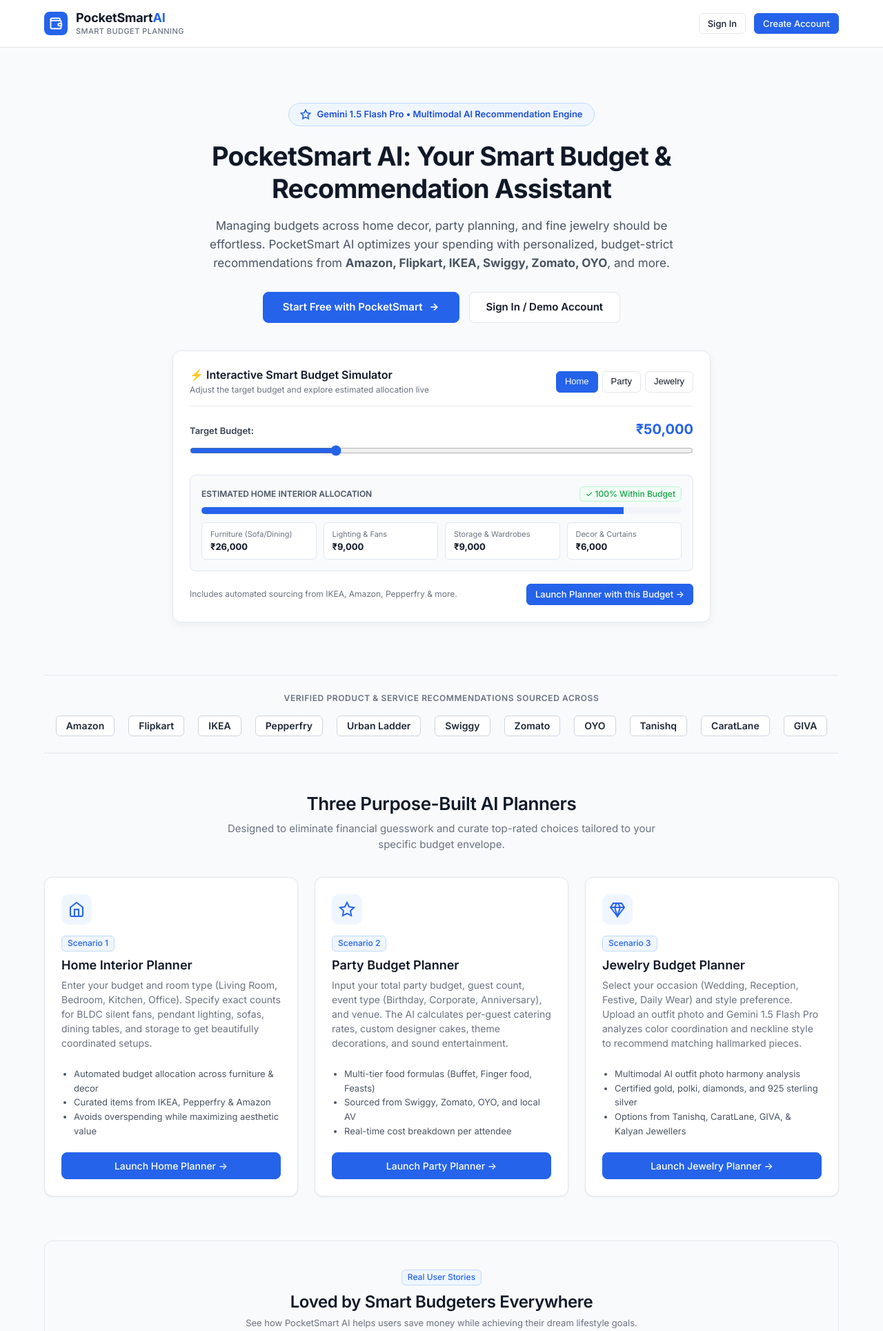
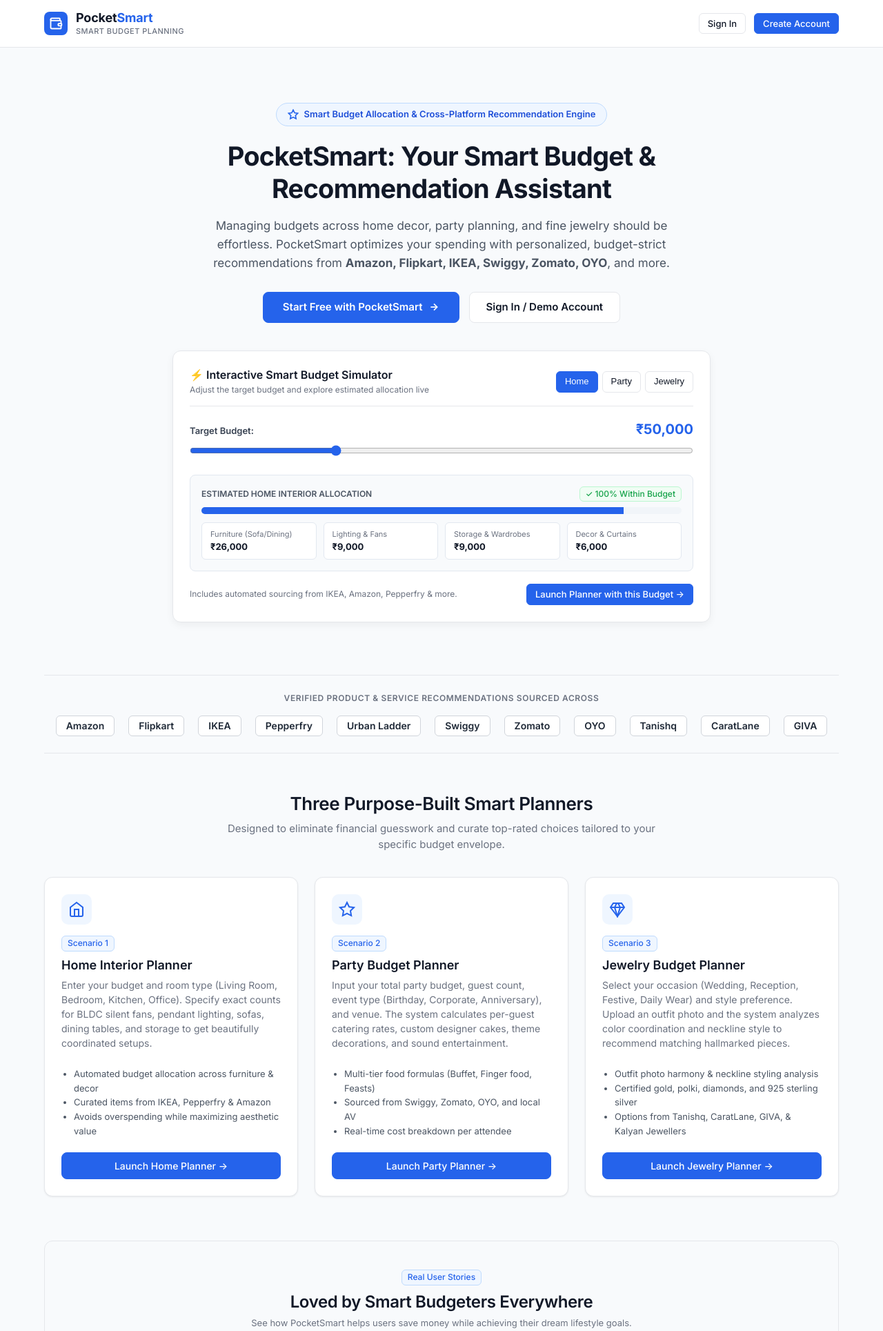
Before and after one commit to lakshusha2007-pixel/pocket-smart, a FastAPI app: page / in a window 1280 px wide. Shown: the top 1929 px of the page at 69% size. Run offline with FastAPI, Linux system fonts and the light colour scheme.

Commit message:
Remove AI buzzwords across UI, brand logo, and copy

```diff
--- a/main.py
+++ b/main.py
@@ -29,7 +29,7 @@
 init_db()
 
 app = FastAPI(
-    title="PocketSmart AI",
+    title="PocketSmart",
     description="Smart Budget & Recommendation Assistant powered by FastAPI and Google Gemini 1.5 Flash Pro",
     version="1.0.0"
 )
@@ -97,7 +97,7 @@
     return render(request, "index.html", {
         "user": user,
         "active_tab": "home",
-        "title": "PocketSmart AI — Smart Budget & Recommendation Assistant"
+        "title": "PocketSmart — Smart Budget & Recommendation Assistant"
     })
 
 @app.get("/login", response_class=HTMLResponse)
@@ -110,7 +110,7 @@
     return render(request, "login.html", {
         "error": error,
         "message": message,
-        "title": "Sign In — PocketSmart AI"
+        "title": "Sign In — PocketSmart"
     })
 
 @app.post("/login")
@@ -129,7 +129,7 @@
             return JSONResponse(status_code=400, content={"error": "Email and password are required."})
         return render(request, "login.html", {
             "error": "Email and password are required.",
-            "title": "Sign In — PocketSmart AI"
+            "title": "Sign In — PocketSmart"
         })
 
     conn = get_db_connection()
@@ -142,7 +142,7 @@
         return render(request, "login.html", {
             "error": "Invalid email address or password. Please try again.",
             "email": email,
-            "title": "Sign In — PocketSmart AI"
+            "title": "Sign In — PocketSmart"
         })
 
     request.session["user_id"] = user["id"]
@@ -168,7 +168,7 @@
     error = request.session.pop("flash_error", None)
     return render(request, "register.html", {
         "error": error,
-        "title": "Create Account — PocketSmart AI"
+        "title": "Create Account — PocketSmart"
     })
 
 @app.post("/register")
@@ -193,19 +193,19 @@
         err = "All fields are required."
         if is_json_request(request):
             return JSONResponse(status_code=400, content={"error": err})
-        return render(request, "register.html", {"error": err, "name": name, "email": email, "title": "Create Account — PocketSmart AI"})
+        return render(request, "register.html", {"error": err, "name": name, "email": email, "title": "Create Account — PocketSmart"})
 
     if password != confirm_password:
         err = "Passwords do not match."
         if is_json_request(request):
             return JSONResponse(status_code=400, content={"error": err})
-        return render(request, "register.html", {"error": err, "name": name, "email": email, "title": "Create Account — PocketSmart AI"})
+        return render(request, "register.html", {"error": err, "name": name, "email": email, "title": "Create Account — PocketSmart"})
 
     if len(password) < 6:
         err = "Password must be at least 6 characters."
         if is_json_request(request):
             return JSONResponse(status_code=400, content={"error": err})
-        return render(request, "register.html", {"error": err, "name": name, "email": email, "title": "Create Account — PocketSmart AI"})
+        return render(request, "register.html", {"error": err, "name": name, "email": email, "title": "Create Account — PocketSmart"})
 
     conn = get_db_connection()
     existing = conn.execute("SELECT id FROM users WHERE email = ?", (email.strip().lower(),)).fetchone()
@@ -214,7 +214,7 @@
         err = "An account with this email already exists."
         if is_json_request(request):
             return JSONResponse(status_code=400, content={"error": err})
-        return render(request, "register.html", {"error": err, "name": name, "title": "Create Account — PocketSmart AI"})
+        return render(request, "register.html", {"error": err, "name": name, "title": "Create Account — PocketSmart"})
 
     pwd_hash = hash_password(password)
     cursor = conn.cursor()
@@ -350,7 +350,7 @@
             "total_saved": total_saved
         },
         "recent_history": [dict(r) for r in recent_history],
-        "title": "Dashboard — PocketSmart AI"
+        "title": "Dashboard — PocketSmart"
     })
 
 # ==================== PLANNER: HOME INTERIOR ====================
@@ -365,7 +365,7 @@
     return render(request, "home_planner.html", {
         "user": user,
         "active_tab": "home_planner",
-        "title": "Home Interior Planner — PocketSmart AI"
+        "title": "Home Interior Planner — PocketSmart"
     })
 
 @app.post("/planner/home")
@@ -459,7 +459,7 @@
     return render(request, "party_planner.html", {
         "user": user,
         "active_tab": "party_planner",
-        "title": "Party Budget Planner — PocketSmart AI"
+        "title": "Party Budget Planner — PocketSmart"
     })
 
 @app.post("/planner/party")
@@ -543,7 +543,7 @@
     return render(request, "jewelry_planner.html", {
         "user": user,
         "active_tab": "jewelry_planner",
-        "title": "Jewelry Budget Planner — PocketSmart AI"
+        "title": "Jewelry Budget Planner — PocketSmart"
     })
 
 @app.post("/planner/jewelry")
@@ -690,7 +690,7 @@
         "rec": rec_data,
         "inputs": inputs_data,
         "used_percentage": used_percentage,
-        "title": f"Recommendations: {record['title']} — PocketSmart AI"
+        "title": f"Recommendations: {record['title']} — PocketSmart"
     })
 
 # ==================== HISTORY ROUTE ====================
@@ -719,7 +719,7 @@
         "user": user,
         "active_tab": "history",
         "history": history_list,
-        "title": "Recommendation History — PocketSmart AI"
+        "title": "Recommendation History — PocketSmart"
     })
 
 @app.post("/history/delete/{history_id}")
@@ -751,7 +751,7 @@
 
     return {
         "status": "online",
-        "app": "PocketSmart AI",
+        "app": "PocketSmart",
         "database_connected": db_ok,
         "gemini_ai": gemini_status,
         "supported_platforms": [
@@ -764,4 +764,10 @@
 if __name__ == "__main__":
     import uvicorn
     port = int(os.environ.get("PORT", 8080))
-    uvicorn.run("main:app", host="0.0.0.0", port=port, reload=True)
+    # On Render/cloud platforms use 0.0.0.0, locally use 127.0.0.1 so Windows browsers don't fail with ERR_ADDRESS_INVALID
+    host = os.environ.get("HOST", "0.0.0.0" if os.environ.get("RENDER") or (os.environ.get("PORT") and not os.name == 'nt') else "127.0.0.1")
+    print(f"\n=======================================================")
+    print(f"  PocketSmart is running!")
+    print(f"  Open in browser: http://127.0.0.1:{port} or http://localhost:{port}")
+    print(f"=======================================================\n")
+    uvicorn.run("main:app", host=host, port=port, reload=True)
--- a/package.json
+++ b/package.json
@@ -5,7 +5,7 @@
   "scripts": {
     "dev": "python main.py",
     "start": "python main.py",
-    "server": "python -m uvicorn main:app --host 0.0.0.0 --port 8080 --reload",
+    "server": "python -m uvicorn main:app --host 127.0.0.1 --port 8080 --reload",
     "test": "python test_app.py",
     "deploy:vercel": "vercel",
     "deploy:vercel:prod": "vercel --prod",
--- a/templates/base.html
+++ b/templates/base.html
@@ -3,7 +3,7 @@
 <head>
   <meta charset="UTF-8">
   <meta name="viewport" content="width=device-width, initial-scale=1.0">
-  <title>{{ title or "PocketSmart AI — Smart Budget & Recommendation Assistant" }}</title>
+  <title>{{ title or "PocketSmart — Smart Budget & Recommendation Assistant" }}</title>
   <meta name="description" content="Intelligent budget allocation and curated product recommendations for home interiors, parties, and jewelry.">
 
   <!-- Modern Clean Typography: Inter -->
@@ -29,7 +29,7 @@
           </svg>
         </div>
         <div class="brand-text-col">
-          <span class="brand-title">PocketSmart<span>AI</span></span>
+          <span class="brand-title">Pocket<span>Smart</span></span>
           <span class="brand-subtitle">Smart Budget Planning</span>
         </div>
       </a>
@@ -157,7 +157,7 @@
   <footer class="footer">
     <div class="container footer-inner">
       <div class="footer-col">
-        <p class="text-sm">© 2026 <strong>PocketSmart AI</strong>. All rights reserved. Smart Budget & Product Recommendation Assistant.</p>
+        <p class="text-sm">© 2026 <strong>PocketSmart</strong>. All rights reserved. Smart Budget & Product Recommendation Assistant.</p>
       </div>
       <ul class="footer-links">
         <li><a href="/dashboard">Dashboard</a></li>
--- a/templates/dashboard.html
+++ b/templates/dashboard.html
@@ -3,7 +3,7 @@
 {% block content %}
 <div class="dashboard-header">
   <h1 class="heading-1">Welcome back, {{ user.name }}</h1>
-  <p class="body-text">Plan your spending smarter with PocketSmart AI.</p>
+  <p class="body-text">Plan your spending smarter with PocketSmart.</p>
 </div>
 
 <!-- Overview Stats Banner -->
--- a/templates/index.html
+++ b/templates/index.html
@@ -7,15 +7,15 @@
   <section class="landing-hero" style="text-align: center; padding: 48px 0 36px 0;">
     <div style="display: inline-flex; align-items: center; gap: 8px; background: #EFF6FF; border: 1px solid #BFDBFE; border-radius: 9999px; padding: 6px 16px; margin-bottom: 20px;">
       <svg width="16" height="16" viewBox="0 0 24 24" fill="none" stroke="#2563EB" stroke-width="2.5"><polygon points="12 2 15.09 8.26 22 9.27 17 14.14 18.18 21.02 12 17.77 5.82 21.02 7 14.14 2 9.27 8.91 8.26 12 2"></polygon></svg>
-      <span style="font-size: 13px; font-weight: 600; color: #1D4ED8;">Gemini 1.5 Flash Pro • Multimodal AI Recommendation Engine</span>
+      <span style="font-size: 13px; font-weight: 600; color: #1D4ED8;">Smart Budget Allocation & Cross-Platform Recommendation Engine</span>
     </div>
 
     <h1 class="heading-1" style="font-size: 38px; font-weight: 800; max-width: 820px; margin: 0 auto 16px auto; line-height: 1.25; color: #111827;">
-      PocketSmart AI: Your Smart Budget & Recommendation Assistant
+      PocketSmart: Your Smart Budget & Recommendation Assistant
     </h1>
 
     <p class="body-text" style="font-size: 17px; max-width: 720px; margin: 0 auto 28px auto; color: #4B5563; line-height: 1.6;">
-      Managing budgets across home decor, party planning, and fine jewelry should be effortless. PocketSmart AI optimizes your spending with personalized, budget-strict recommendations from <strong>Amazon, Flipkart, IKEA, Swiggy, Zomato, OYO</strong>, and more.
+      Managing budgets across home decor, party planning, and fine jewelry should be effortless. PocketSmart optimizes your spending with personalized, budget-strict recommendations from <strong>Amazon, Flipkart, IKEA, Swiggy, Zomato, OYO</strong>, and more.
     </p>
 
     <div style="display: flex; gap: 14px; justify-content: center; flex-wrap: wrap; margin-bottom: 40px;">
@@ -102,7 +102,7 @@
   <!-- Three Core Scenarios Section -->
   <section id="planners" style="margin-bottom: 64px;">
     <div style="text-align: center; margin-bottom: 36px;">
-      <h2 class="heading-2" style="font-size: 26px; margin-bottom: 8px;">Three Purpose-Built AI Planners</h2>
+      <h2 class="heading-2" style="font-size: 26px; margin-bottom: 8px;">Three Purpose-Built Smart Planners</h2>
       <p class="body-text" style="max-width: 620px; margin: 0 auto;">Designed to eliminate financial guesswork and curate top-rated choices tailored to your specific budget envelope.</p>
     </div>
 
@@ -133,7 +133,7 @@
         </div>
         <span class="badge badge-info" style="margin-bottom: 8px; align-self: flex-start;">Scenario 2</span>
         <h3 class="planner-card-title">Party Budget Planner</h3>
-        <p class="planner-card-desc">Input your total party budget, guest count, event type (Birthday, Corporate, Anniversary), and venue. The AI calculates per-guest catering rates, custom designer cakes, theme decorations, and sound entertainment.</p>
+        <p class="planner-card-desc">Input your total party budget, guest count, event type (Birthday, Corporate, Anniversary), and venue. The system calculates per-guest catering rates, custom designer cakes, theme decorations, and sound entertainment.</p>
         <ul style="font-size: 13px; color: #4B5563; margin-bottom: 20px; padding-left: 18px; line-height: 1.6;">
           <li>Multi-tier food formulas (Buffet, Finger food, Feasts)</li>
           <li>Sourced from Swiggy, Zomato, OYO, and local AV</li>
@@ -151,9 +151,9 @@
         </div>
         <span class="badge badge-info" style="margin-bottom: 8px; align-self: flex-start;">Scenario 3</span>
         <h3 class="planner-card-title">Jewelry Budget Planner</h3>
-        <p class="planner-card-desc">Select your occasion (Wedding, Reception, Festive, Daily Wear) and style preference. Upload an outfit photo and Gemini 1.5 Flash Pro analyzes color coordination and neckline style to recommend matching hallmarked pieces.</p>
+        <p class="planner-card-desc">Select your occasion (Wedding, Reception, Festive, Daily Wear) and style preference. Upload an outfit photo and the system analyzes color coordination and neckline style to recommend matching hallmarked pieces.</p>
         <ul style="font-size: 13px; color: #4B5563; margin-bottom: 20px; padding-left: 18px; line-height: 1.6;">
-          <li>Multimodal AI outfit photo harmony analysis</li>
+          <li>Outfit photo harmony & neckline styling analysis</li>
           <li>Certified gold, polki, diamonds, and 925 sterling silver</li>
           <li>Options from Tanishq, CaratLane, GIVA, & Kalyan Jewellers</li>
         </ul>
@@ -170,7 +170,7 @@
     <div style="text-align: center; margin-bottom: 32px;">
       <span class="badge badge-info" style="margin-bottom: 8px;">Real User Stories</span>
       <h2 class="heading-2" style="font-size: 24px; margin-bottom: 6px;">Loved by Smart Budgeters Everywhere</h2>
-      <p class="text-sm" style="color: #6B7280;">See how PocketSmart AI helps users save money while achieving their dream lifestyle goals.</p>
+      <p class="text-sm" style="color: #6B7280;">See how PocketSmart helps users save money while achieving their dream lifestyle goals.</p>
     </div>
 
     <div style="display: grid; grid-template-columns: repeat(auto-fit, minmax(280px, 1fr)); gap: 20px;">
@@ -180,7 +180,7 @@
           ★★★★★
         </div>
         <p class="text-sm" style="line-height: 1.6; color: #374151; margin-bottom: 16px;">
-          "I needed to furnish our 2BHK living room on a strict ₹65,000 budget. PocketSmart AI balanced a sleek Nordic sofa with energy-saving BLDC fans and IKEA lighting. It saved us ₹11,000 that we would have wasted on overpriced showrooms!"
+          "I needed to furnish our 2BHK living room on a strict ₹65,000 budget. PocketSmart balanced a sleek Nordic sofa with energy-saving BLDC fans and IKEA lighting. It saved us ₹11,000 that we would have wasted on overpriced showrooms!"
         </p>
         <div style="display: flex; align-items: center; gap: 10px;">
           <div style="width: 38px; height: 38px; border-radius: 50%; background: #2563EB; color: white; display: flex; align-items: center; justify-content: center; font-weight: 700; font-size: 14px;">RS</div>
@@ -228,7 +228,7 @@
 
   <!-- Bottom CTA Banner -->
   <section class="card" style="background: #111827; color: white; border: none; padding: 40px 24px; text-align: center; margin-bottom: 48px;">
-    <h2 class="heading-2" style="color: white; font-size: 26px; margin-bottom: 10px;">Ready to Plan Your Next Budget with AI?</h2>
+    <h2 class="heading-2" style="color: white; font-size: 26px; margin-bottom: 10px;">Ready to Plan Your Next Budget?</h2>
     <p class="text-sm" style="color: #9CA3AF; max-width: 580px; margin: 0 auto 24px auto;">
       Create an account in 30 seconds or test drive our interactive planners with the preloaded demo account.
     </p>
--- a/templates/login.html
+++ b/templates/login.html
@@ -14,7 +14,7 @@
               <path d="M3 5v14a2 2 0 0 0 2 2h15a1 1 0 0 0 1-1v-4"></path>
             </svg>
           </div>
-          <h2 class="heading-2" style="font-size: 22px; margin-bottom: 6px;">PocketSmart AI</h2>
+          <h2 class="heading-2" style="font-size: 22px; margin-bottom: 6px;">PocketSmart</h2>
           <p class="body-text" style="font-size: 16px; font-weight: 500; color: var(--text-primary); margin-bottom: 2px;">Plan smarter.</p>
           <p class="body-text" style="font-size: 16px; font-weight: 500; color: var(--primary);">Spend better.</p>
         </div>
--- a/templates/register.html
+++ b/templates/register.html
@@ -14,7 +14,7 @@
               <path d="M3 5v14a2 2 0 0 0 2 2h15a1 1 0 0 0 1-1v-4"></path>
             </svg>
           </div>
-          <h2 class="heading-2" style="font-size: 22px; margin-bottom: 6px;">PocketSmart AI</h2>
+          <h2 class="heading-2" style="font-size: 22px; margin-bottom: 6px;">PocketSmart</h2>
           <p class="body-text" style="font-size: 16px; font-weight: 500; color: var(--text-primary); margin-bottom: 2px;">Smart Budget Planning</p>
           <p class="body-text" style="font-size: 14px; color: var(--text-secondary);">Start optimizing your expenses across home, parties, and personal fashion.</p>
         </div>
@@ -26,7 +26,7 @@
           </li>
           <li class="auth-prop-item">
             <svg class="auth-prop-icon" width="18" height="18" viewBox="0 0 24 24" fill="none" stroke="currentColor" stroke-width="2.2" stroke-linecap="round" stroke-linejoin="round"><polyline points="20 6 9 17 4 12"></polyline></svg>
-            <span>AI-assisted recommendations based on real market rates.</span>
+            <span>Curated recommendations based on real market rates.</span>
           </li>
           <li class="auth-prop-item">
             <svg class="auth-prop-icon" width="18" height="18" viewBox="0 0 24 24" fill="none" stroke="currentColor" stroke-width="2.2" stroke-linecap="round" stroke-linejoin="round"><polyline points="20 6 9 17 4 12"></polyline></svg>
@@ -44,7 +44,7 @@
     <div class="auth-form-panel">
       <div class="auth-header">
         <h1 class="heading-1" style="font-size: 26px;">Create your account</h1>
-        <p class="body-text" style="font-size: 14px;">Join PocketSmart AI to start planning your spending with clarity.</p>
+        <p class="body-text" style="font-size: 14px;">Join PocketSmart to start planning your spending with clarity.</p>
       </div>
 
       {% if error %}
--- a/test_app.py
+++ b/test_app.py
@@ -14,9 +14,9 @@
     def test_00_landing_page_renders(self):
         response = self.client.get("/")
         self.assertEqual(response.status_code, 200)
-        self.assertIn("PocketSmart AI", response.text)
+        self.assertIn("PocketSmart", response.text)
         self.assertIn("Smart Budget Simulator", response.text)
-        self.assertIn("Three Purpose-Built AI Planners", response.text)
+        self.assertIn("Three Purpose-Built Smart Planners", response.text)
         self.assertIn("Loved by Smart Budgeters Everywhere", response.text)
         self.assertIn("IKEA", response.text)
         self.assertIn("Swiggy", response.text)
```
Also changed, not shown: pocketsmart.db.
